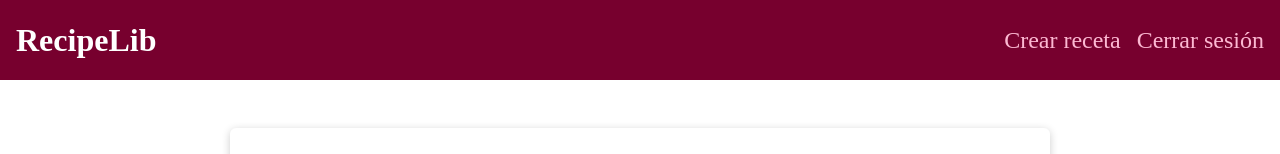
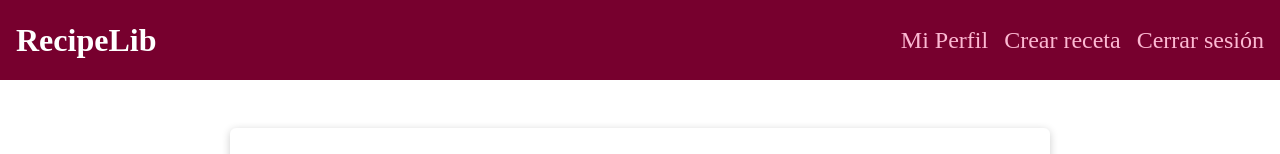
Before and after one commit to VicenteEspinosa/frontendChefsitos, a Next.js app: page /profile/edit in a window 1280 px wide. Shown: the top 154 px of the page. Built offline with nearby package versions, Linux system fonts and the light colour scheme; sample sign-in values are in the browser's storage.

Commit message:
fix: ci errors

```diff
--- a/components/layout/MainNavigation.tsx
+++ b/components/layout/MainNavigation.tsx
@@ -25,6 +25,9 @@ function MainNavigation(props: { isMobile: boolean; onLogout: () => void }) {
             {user && (
               <ul>
                 <li>
+                  <Link href="/profile">Mi Perfil</Link>
+                </li>
+                <li>
                   <Link href="/recipe/new">Crear receta</Link>
                 </li>
                 <li>
--- a/pages/profile/edit.tsx
+++ b/pages/profile/edit.tsx
@@ -14,7 +14,7 @@ export default function NewRecipePage(props: { isMobile: boolean }) {
   async function onAddUserHandler(enteredUserData: EditUserDto) {
     try {
       enteredUserData = Object.fromEntries(
-        Object.entries(enteredUserData).filter(([_, v]) => v != '')
+        Object.entries(enteredUserData).filter(([, v]) => v != '')
       )
       // console.log(enteredUserData)
       const user = await UserService.edit(enteredUserData)
--- a/pages/profile/index.tsx
+++ b/pages/profile/index.tsx
@@ -4,9 +4,8 @@ import React, { useContext, useEffect } from 'react'
 import AuthContext from '../../contexts/auth-context'
 import Avatar from '@mui/material/Avatar'
 import Card from '../../components/ui/Card'
-import DeleteUser from './delete'
 
-export default function LoginPage(props: { isMobile: boolean }) {
+export default function LoginPage() {
   // const [entityNotFound, setEntityNotFound] = useState(false)
   const router = useRouter()
   const { user } = useContext(AuthContext)
```
